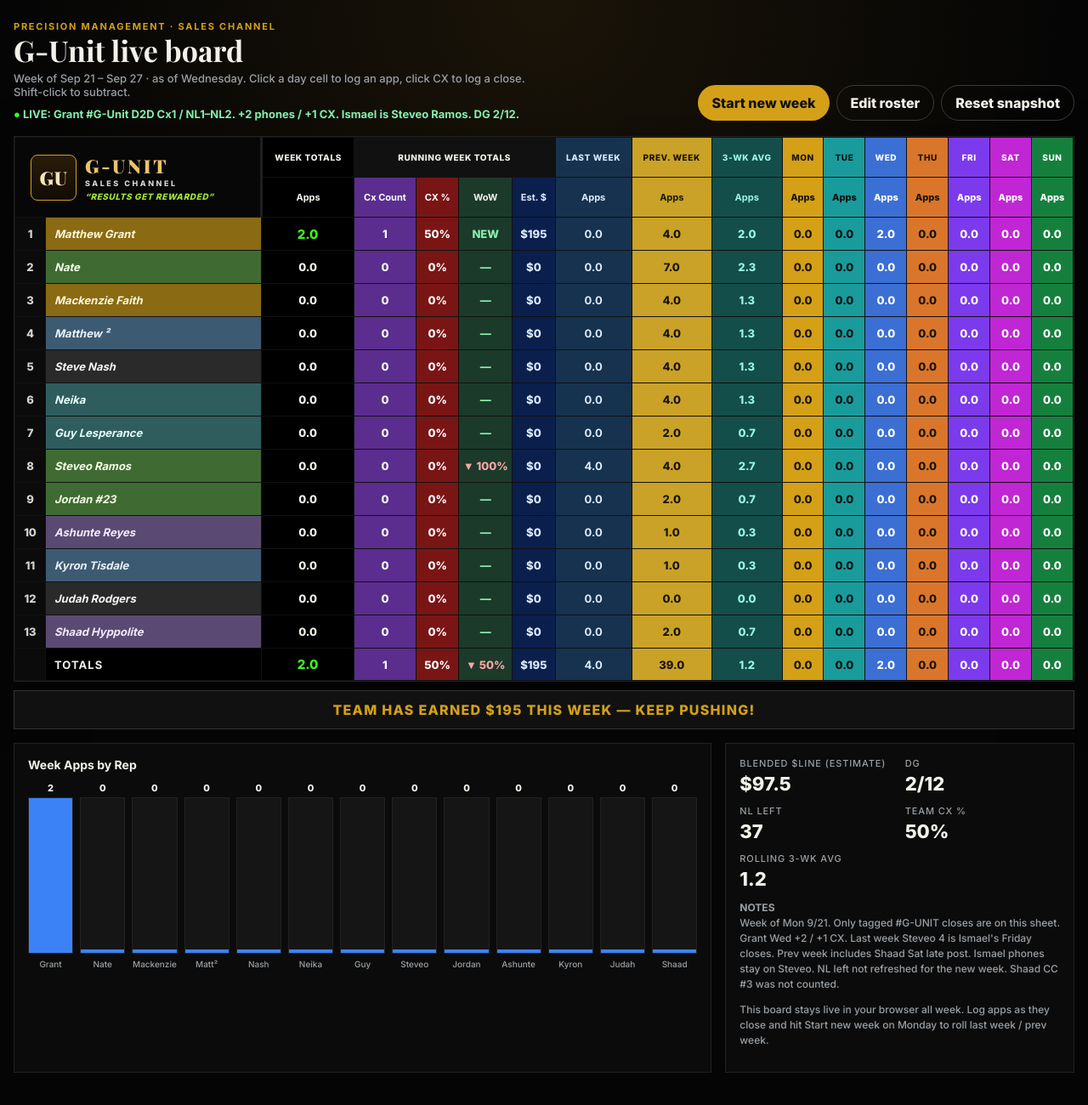
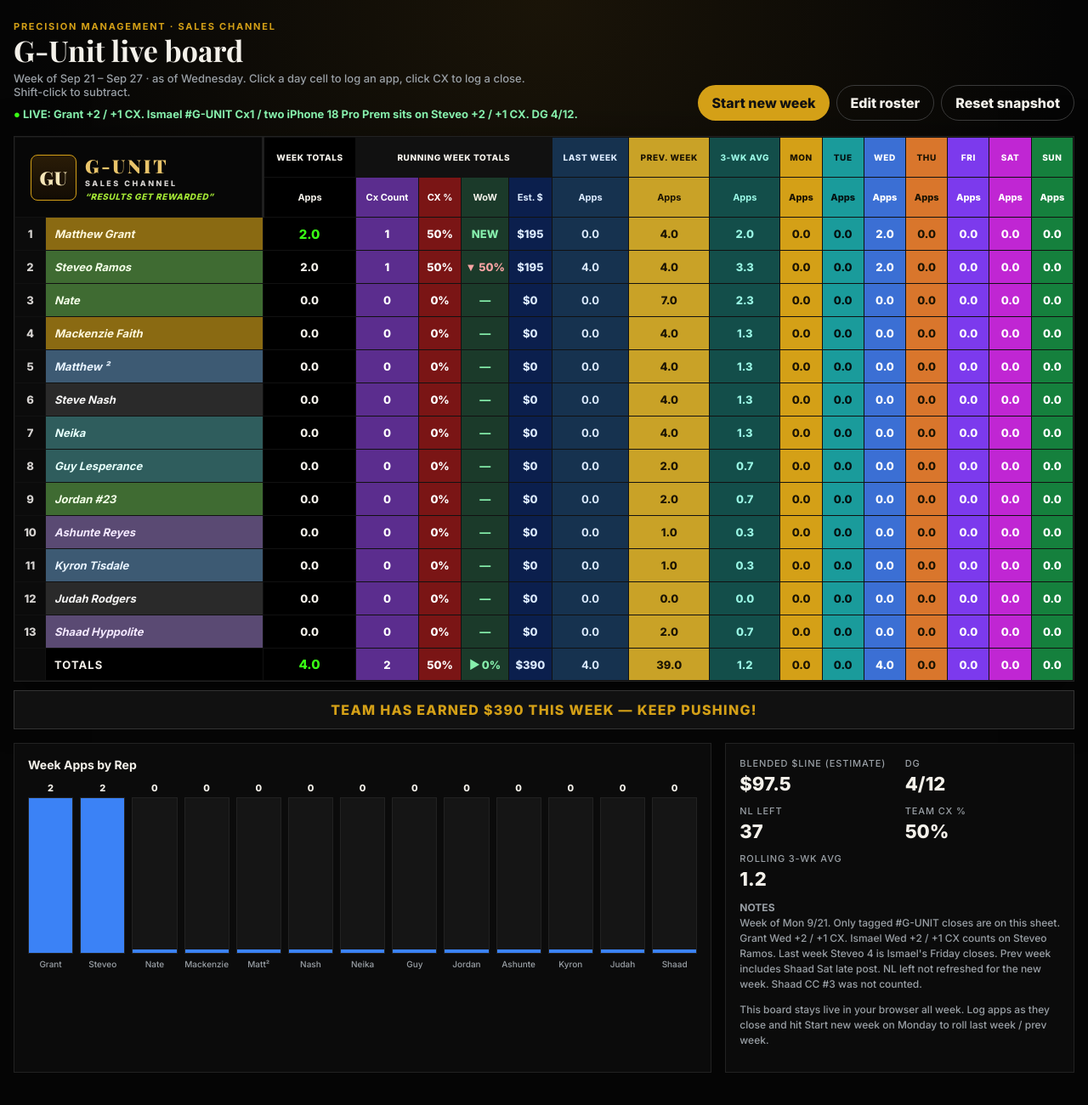
Before and after one commit to nash1599-ux/my-react-app, a React (Create React App) app: page / in a window 1280 px wide. Shown: the top 1300 px of the page at 85% size. Built offline with nearby package versions, Linux system fonts and the light colour scheme.

Commit message:
Log Ismael's Wednesday #G-UNIT close on Steveo Ramos.
Cx1 / two iPhone 18 Pro Prem counts as +2 phones / +1 CX on Steveo. Grant stays first on the list-order tie. Team is 4 apps / 2 CX.

Co-authored-by: Opulent <nash1599-ux@users.noreply.github.com>

```diff
--- a/src/data/seed.js
+++ b/src/data/seed.js
@@ -1,4 +1,4 @@
-export const STORAGE_KEY = "gunit-board-v9";
+export const STORAGE_KEY = "gunit-board-v10";
 export const BLENDED_RATE = 97.5;
 export const WEEK_DAYS = ["MON", "TUE", "WED", "THU", "FRI", "SAT", "SUN"];
 
@@ -16,12 +16,12 @@ export const SEED_BOARD = {
   tagline: "Results get Rewarded",
   weekStart: "2026-09-21",
   asOfLabel: "as of Wednesday",
-  dg: { current: 2, goal: 12 },
+  dg: { current: 4, goal: 12 },
   nlLeft: 37,
   liveCall:
-    "LIVE: Grant #G-Unit D2D Cx1 / NL1–NL2. +2 phones / +1 CX. Ismael is Steveo Ramos. DG 2/12.",
+    "LIVE: Grant +2 / +1 CX. Ismael #G-UNIT Cx1 / two iPhone 18 Pro Prem sits on Steveo +2 / +1 CX. DG 4/12.",
   notes:
-    "Week of Mon 9/21. Only tagged #G-UNIT closes are on this sheet. Grant Wed +2 / +1 CX. Last week Steveo 4 is Ismael's Friday closes. Prev week includes Shaad Sat late post. Ismael phones stay on Steveo. NL left not refreshed for the new week. Shaad CC #3 was not counted.",
+    "Week of Mon 9/21. Only tagged #G-UNIT closes are on this sheet. Grant Wed +2 / +1 CX. Ismael Wed +2 / +1 CX counts on Steveo Ramos. Last week Steveo 4 is Ismael's Friday closes. Prev week includes Shaad Sat late post. NL left not refreshed for the new week. Shaad CC #3 was not counted.",
   reps: [
     {
       id: "mackenzie-faith",
@@ -97,8 +97,8 @@ export const SEED_BOARD = {
       listOrder: 7,
       lastWeekApps: 4,
       prevWeekApps: 4,
-      days: days(),
-      cx: 0,
+      days: days({ wed: 2 }),
+      cx: 1,
     },
     {
       id: "jordan-aguirre",
```
Also changed, not shown: 2 other files (tests, documents, lock files or other folders).
